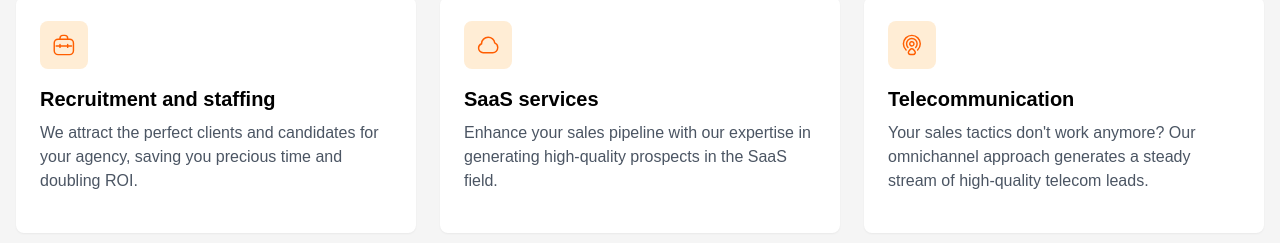
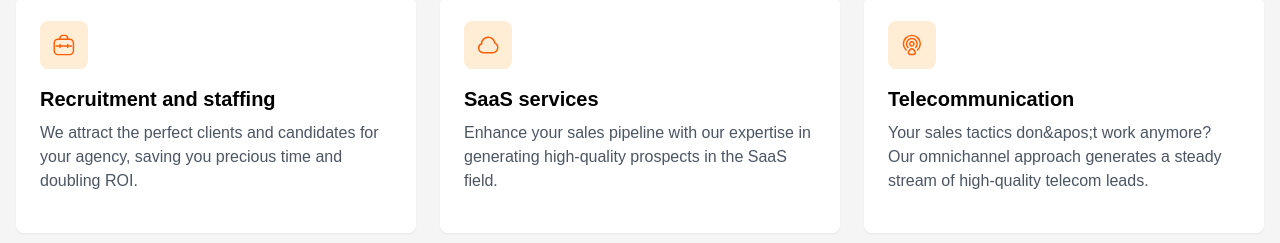
Before and after one commit to bsbagchi/Belkins, a Next.js app: page / in a window 1280 px wide. Shown: the part 5960-6203 px from the top of the page. Built offline with nearby package versions, Linux system fonts and the light colour scheme.

Commit message:
fixed apos

```diff
--- a/app/components/Weserve.tsx
+++ b/app/components/Weserve.tsx
@@ -87,7 +87,7 @@ export default function Weserve() {
     {
       icon: telecom,
       title: "Telecommunication",
-      description: "Your sales tactics don't work anymore? Our omnichannel approach generates a steady stream of high-quality telecom leads.",
+      description: "Your sales tactics don&apos;t work anymore? Our omnichannel approach generates a steady stream of high-quality telecom leads.",
       href: "/telecom"
     }
   ]
```
